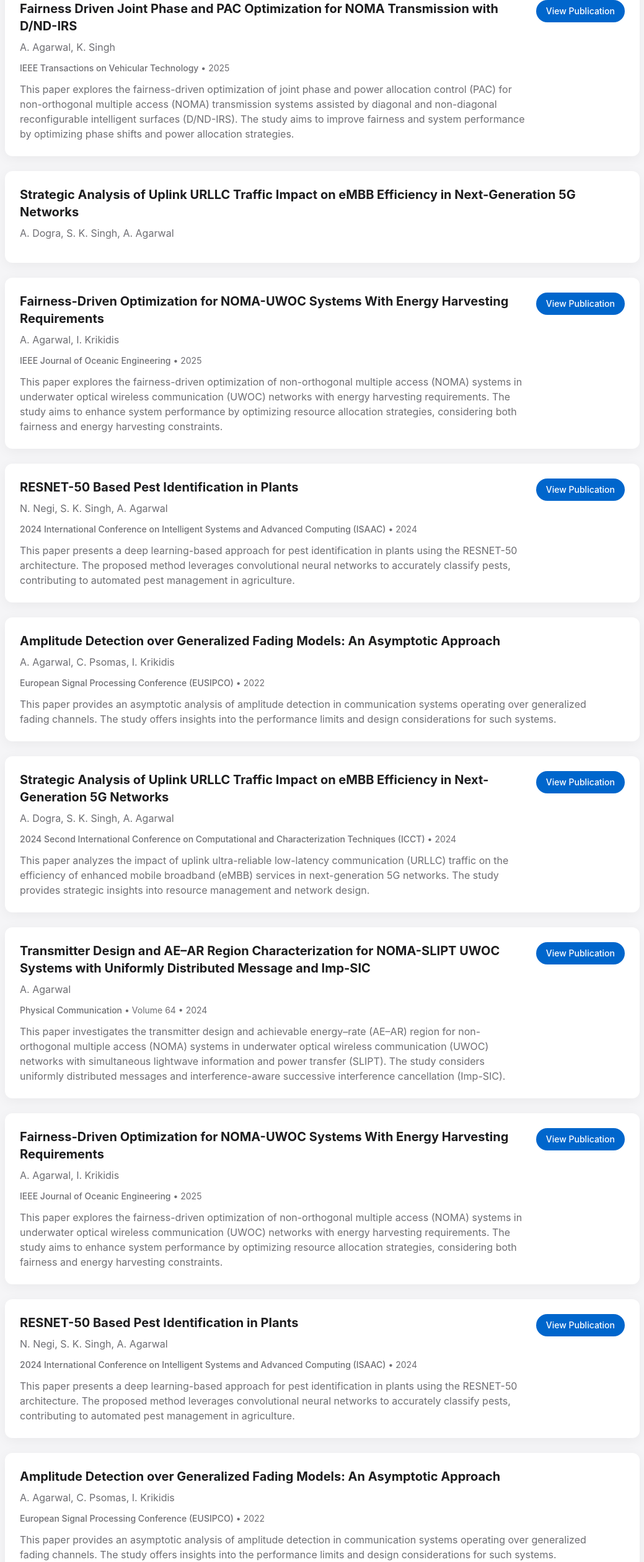
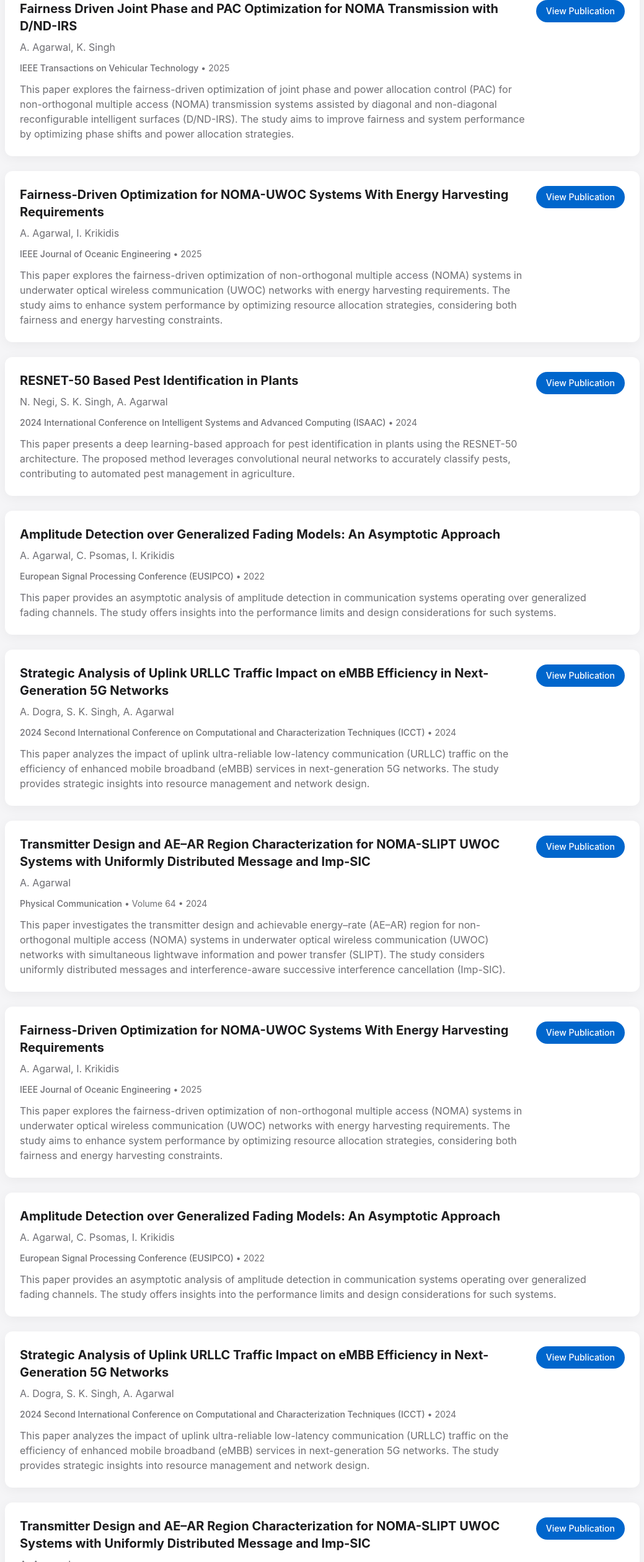
Before and after one commit to AAVNIT111/prof_portfolio, a React (Vite) app: page / in a window 1280 px wide. Shown: the part 3781-6301 px from the top of the page at 62% size, without its empty margins (120-1159 px from the left). Built offline with nearby package versions, Linux system fonts and the light colour scheme; the HTML template or start-up script is replaced by a standard one.

Commit message:
Update personalData.js

```diff
--- a/src/data/personalData.js
+++ b/src/data/personalData.js
@@ -161,10 +161,6 @@ const personalData = {
     doi: "10.1109/TVT.2025.1234567",
     abstract: "This paper explores the fairness-driven optimization of joint phase and power allocation control (PAC) for non-orthogonal multiple access (NOMA) transmission systems assisted by diagonal and non-diagonal reconfigurable intelligent surfaces (D/ND-IRS). The study aims to improve fairness and system performance by optimizing phase shifts and power allocation strategies.",
   },
-  {
-    title: "Strategic Analysis of Uplink URLLC Traffic Impact on eMBB Efficiency in Next-Generation 5G Networks",
-    authors: "A. Dogra, S. K. Singh, A. Agarwal",
-  },
     {
   title: "Fairness-Driven Optimization for NOMA-UWOC Systems With Energy Harvesting Requirements",
   authors: "A. Agarwal, I. Krikidis",
@@ -213,14 +209,6 @@ const personalData = {
   year: "2025",
   doi: "10.1109/JOE.2025.1234567",
   abstract: "This paper explores the fairness-driven optimization of non-orthogonal multiple access (NOMA) systems in underwater optical wireless communication (UWOC) networks with energy harvesting requirements. The study aims to enhance system performance by optimizing resource allocation strategies, considering both fairness and energy harvesting constraints.",
-},
-{
-  title: "RESNET-50 Based Pest Identification in Plants",
-  authors: "N. Negi, S. K. Singh, A. Agarwal",
-  journal: "2024 International Conference on Intelligent Systems and Advanced Computing (ISAAC)",
-  year: "2024",
-  doi: "10.1109/ISAAC.2024.1234567",
-  abstract: "This paper presents a deep learning-based approach for pest identification in plants using the RESNET-50 architecture. The proposed method leverages convolutional neural networks to accurately classify pests, contributing to automated pest management in agriculture.",
 },
 {
   title: "Amplitude Detection over Generalized Fading Models: An Asymptotic Approach",
```
